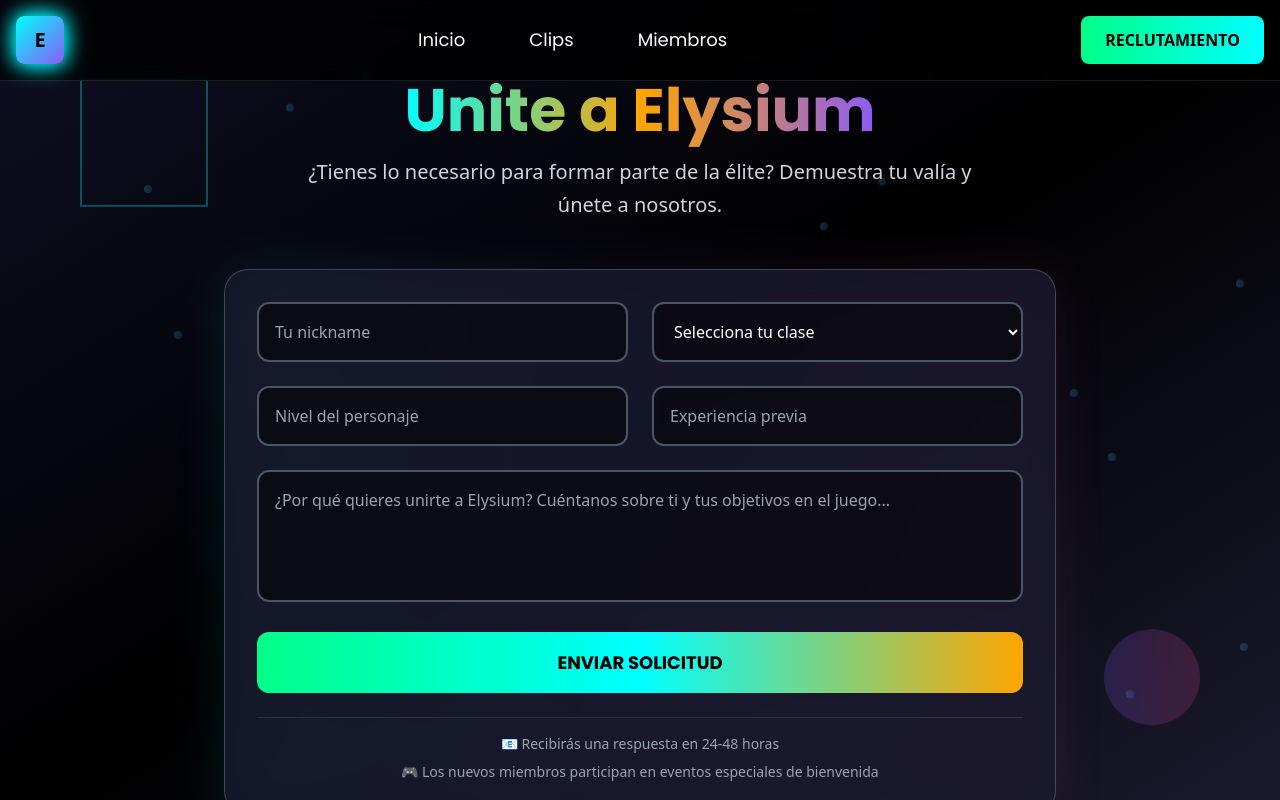
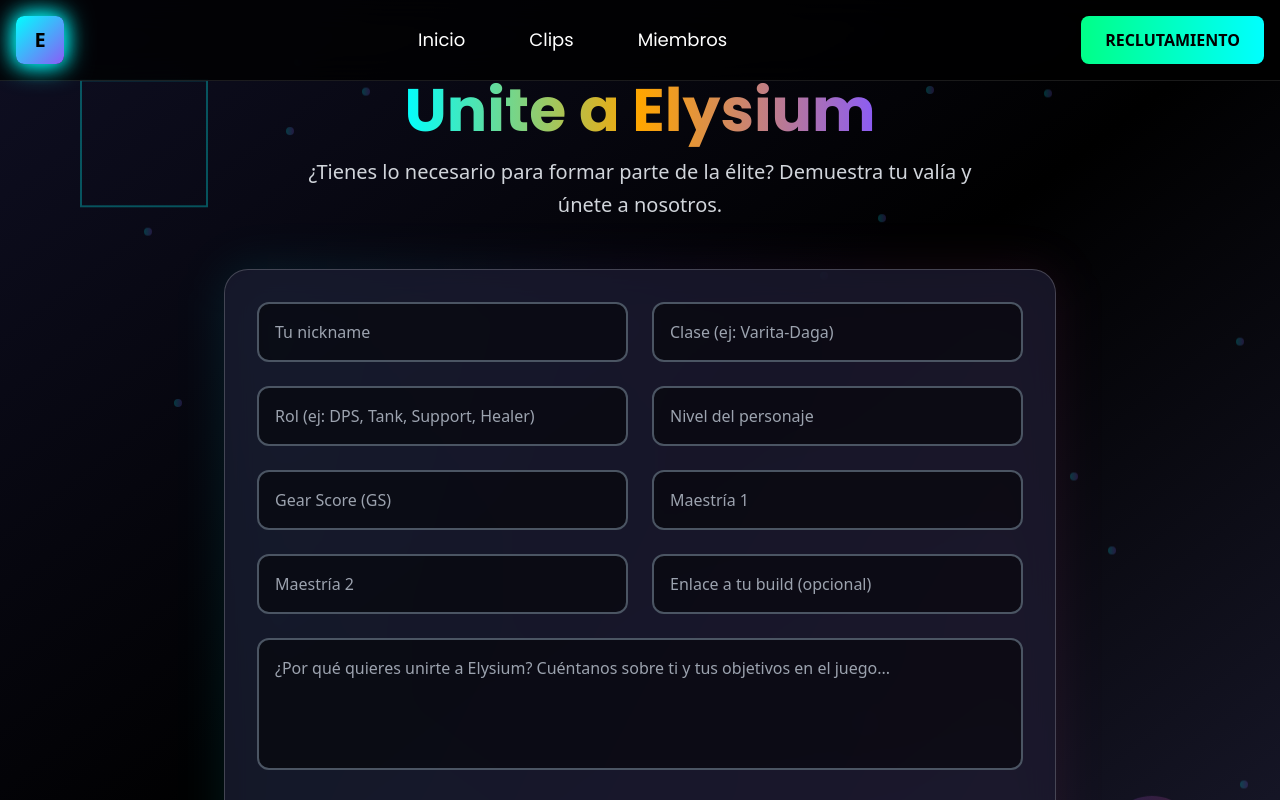
Before and after one commit to Nelkha/elysium, a React (Vite) app: page /recruitment in a window 1280 px wide. Shown: the top 800 px of the page. Built offline with nearby package versions, Linux system fonts and the light colour scheme.

Commit message:
agregada configuracion de firebase, funcionalidad envio de solicitudes

```diff
--- a/package.json
+++ b/package.json
@@ -9,6 +9,7 @@
   },
   "dependencies": {
     "@fontsource/poppins": "^5.2.6",
+    "firebase": "^11.9.0",
     "framer-motion": "^12.16.0",
     "lucide-react": "^0.513.0",
     "react": "^18.2.0",
--- a/src/components/Recruitment.jsx
+++ b/src/components/Recruitment.jsx
@@ -1,6 +1,58 @@
+import { useState } from "react";
+import { collection, addDoc, serverTimestamp } from "firebase/firestore";
+import { db } from "../firebase";
 import { motion } from 'framer-motion';
 
 export default function Recruitment() {
+  const [form, setForm] = useState({
+    nombre: "",
+    clase: "",
+    rol: "",
+    gs: "",
+    maestria1: "",
+    maestria2: "",
+    nivel: "",
+    build: "",
+    mensaje: ""
+  });
+  const [enviando, setEnviando] = useState(false);
+  const [enviado, setEnviado] = useState(false);
+
+  const handleChange = e => {
+    setForm({ ...form, [e.target.name]: e.target.value });
+  };
+
+  const handleSubmit = async e => {
+    e.preventDefault();
+    setEnviando(true);
+    try {
+      await addDoc(collection(db, "solicitudes"), {
+        ...form,
+        gs: Number(form.gs),
+        maestria1: Number(form.maestria1),
+        maestria2: Number(form.maestria2),
+        nivel: Number(form.nivel),
+        fechasolicitud: serverTimestamp(),
+        estado: "pendiente"
+      });
+      setEnviado(true);
+      setForm({
+        nombre: "",
+        clase: "",
+        rol: "",
+        gs: "",
+        maestria1: "",
+        maestria2: "",
+        nivel: "",
+        build: "",
+        mensaje: ""
+      });
+    } catch (err) {
+      alert("Error al enviar la solicitud");
+    }
+    setEnviando(false);
+  };
+
   return (
     <motion.div
       initial={{ opacity: 0 }}
@@ -52,31 +104,67 @@ export default function Recruitment() {
           transition={{ delay: 0.4, duration: 0.8 }}
           className="relative"
         >
-          {/* Glowing background */}
           <div className="absolute inset-0 bg-gradient-to-r from-neon/10 via-purple/10 to-pink/10 rounded-3xl blur-xl"></div>
 
-          <form className="relative bg-cardBg/80 backdrop-blur-lg border border-white/20 p-8 rounded-3xl space-y-6">
-            {/* Form fields with modern styling */}
+          {enviado ? (
+            <div className="relative bg-cardBg/80 backdrop-blur-lg border border-white/20 p-8 rounded-3xl text-center text-neon font-bold text-2xl">
+              ¡Solicitud enviada! Te contactaremos pronto.
+            </div>
+          ) : (
+          <form
+            className="relative bg-cardBg/80 backdrop-blur-lg border border-white/20 p-8 rounded-3xl space-y-6"
+            onSubmit={handleSubmit}
+          >
             <div className="grid md:grid-cols-2 gap-6">
               <div className="group relative">
                 <input
                   className="w-full p-4 bg-black/50 border-2 border-gray-600 rounded-xl text-white placeholder-gray-400 focus:border-neon focus:outline-none transition-all duration-300 group-hover:border-gray-500"
                   type="text"
+                  name="nombre"
                   placeholder="Tu nickname"
+                  value={form.nombre}
+                  onChange={handleChange}
                   required
                 />
                 <div className="absolute inset-0 bg-gradient-to-r from-neon/20 to-purple/20 rounded-xl opacity-0 group-hover:opacity-100 transition-opacity duration-300 pointer-events-none"></div>
               </div>
+              <div className="group relative">
+                <input
+                  className="w-full p-4 bg-black/50 border-2 border-gray-600 rounded-xl text-white placeholder-gray-400 focus:border-neon focus:outline-none transition-all duration-300 group-hover:border-gray-500"
+                  type="text"
+                  name="clase"
+                  placeholder="Clase (ej: Varita-Daga)"
+                  value={form.clase}
+                  onChange={handleChange}
+                  required
+                />
+                <div className="absolute inset-0 bg-gradient-to-r from-neon/20 to-purple/20 rounded-xl opacity-0 group-hover:opacity-100 transition-opacity duration-300 pointer-events-none"></div>
+              </div>
+            </div>
 
+            <div className="grid md:grid-cols-2 gap-6">
               <div className="group relative">
-                <select className="w-full p-4 bg-black/50 border-2 border-gray-600 rounded-xl text-white focus:border-neon focus:outline-none transition-all duration-300 group-hover:border-gray-500">
-                  <option value="">Selecciona tu clase</option>
-                  <option value="warrior">Guerrero</option>
-                  <option value="mage">Mago</option>
-                  <option value="archer">Arquero</option>
-                  <option value="assassin">Asesino</option>
-                  <option value="support">Soporte</option>
-                </select>
+                <input
+                  className="w-full p-4 bg-black/50 border-2 border-gray-600 rounded-xl text-white placeholder-gray-400 focus:border-neon focus:outline-none transition-all duration-300 group-hover:border-gray-500"
+                  type="text"
+                  name="rol"
+                  placeholder="Rol (ej: DPS, Tank, Support, Healer)"
+                  value={form.rol}
+                  onChange={handleChange}
+                  required
+                />
+                <div className="absolute inset-0 bg-gradient-to-r from-neon/20 to-purple/20 rounded-xl opacity-0 group-hover:opacity-100 transition-opacity duration-300 pointer-events-none"></div>
+              </div>
+              <div className="group relative">
+                <input
+                  className="w-full p-4 bg-black/50 border-2 border-gray-600 rounded-xl text-white placeholder-gray-400 focus:border-neon focus:outline-none transition-all duration-300 group-hover:border-gray-500"
+                  type="number"
+                  name="nivel"
+                  placeholder="Nivel del personaje"
+                  value={form.nivel}
+                  onChange={handleChange}
+                  required
+                />
                 <div className="absolute inset-0 bg-gradient-to-r from-neon/20 to-purple/20 rounded-xl opacity-0 group-hover:opacity-100 transition-opacity duration-300 pointer-events-none"></div>
               </div>
             </div>
@@ -86,18 +174,49 @@ export default function Recruitment() {
                 <input
                   className="w-full p-4 bg-black/50 border-2 border-gray-600 rounded-xl text-white placeholder-gray-400 focus:border-neon focus:outline-none transition-all duration-300 group-hover:border-gray-500"
                   type="number"
-                  placeholder="Nivel del personaje"
+                  name="gs"
+                  placeholder="Gear Score (GS)"
+                  value={form.gs}
+                  onChange={handleChange}
                   required
                 />
                 <div className="absolute inset-0 bg-gradient-to-r from-neon/20 to-purple/20 rounded-xl opacity-0 group-hover:opacity-100 transition-opacity duration-300 pointer-events-none"></div>
               </div>
+              <div className="group relative">
+                <input
+                  className="w-full p-4 bg-black/50 border-2 border-gray-600 rounded-xl text-white placeholder-gray-400 focus:border-neon focus:outline-none transition-all duration-300 group-hover:border-gray-500"
+                  type="number"
+                  name="maestria1"
+                  placeholder="Maestría 1"
+                  value={form.maestria1}
+                  onChange={handleChange}
+                  required
+                />
+                <div className="absolute inset-0 bg-gradient-to-r from-neon/20 to-purple/20 rounded-xl opacity-0 group-hover:opacity-100 transition-opacity duration-300 pointer-events-none"></div>
+              </div>
+            </div>
 
+            <div className="grid md:grid-cols-2 gap-6">
+              <div className="group relative">
+                <input
+                  className="w-full p-4 bg-black/50 border-2 border-gray-600 rounded-xl text-white placeholder-gray-400 focus:border-neon focus:outline-none transition-all duration-300 group-hover:border-gray-500"
+                  type="number"
+                  name="maestria2"
+                  placeholder="Maestría 2"
+                  value={form.maestria2}
+                  onChange={handleChange}
+                  required
+                />
+                <div className="absolute inset-0 bg-gradient-to-r from-neon/20 to-purple/20 rounded-xl opacity-0 group-hover:opacity-100 transition-opacity duration-300 pointer-events-none"></div>
+              </div>
               <div className="group relative">
                 <input
                   className="w-full p-4 bg-black/50 border-2 border-gray-600 rounded-xl text-white placeholder-gray-400 focus:border-neon focus:outline-none transition-all duration-300 group-hover:border-gray-500"
                   type="text"
-                  placeholder="Experiencia previa"
-                  required
+                  name="build"
+                  placeholder="Enlace a tu build (opcional)"
+                  value={form.build}
+                  onChange={handleChange}
                 />
                 <div className="absolute inset-0 bg-gradient-to-r from-neon/20 to-purple/20 rounded-xl opacity-0 group-hover:opacity-100 transition-opacity duration-300 pointer-events-none"></div>
               </div>
@@ -107,7 +226,10 @@ export default function Recruitment() {
               <textarea
                 className="w-full p-4 bg-black/50 border-2 border-gray-600 rounded-xl text-white placeholder-gray-400 focus:border-neon focus:outline-none transition-all duration-300 resize-none group-hover:border-gray-500"
                 rows="4"
+                name="mensaje"
                 placeholder="¿Por qué quieres unirte a Elysium? Cuéntanos sobre ti y tus objetivos en el juego..."
+                value={form.mensaje}
+                onChange={handleChange}
                 required
               ></textarea>
               <div className="absolute inset-0 bg-gradient-to-r from-neon/20 to-purple/20 rounded-xl opacity-0 group-hover:opacity-100 transition-opacity duration-300 pointer-events-none"></div>
@@ -119,8 +241,11 @@ export default function Recruitment() {
               whileTap={{ scale: 0.95 }}
               className="group relative w-full bg-gradient-to-r from-verde via-neon to-dorado text-black font-bold py-4 px-8 rounded-xl text-lg transition-all duration-300 hover:shadow-2xl hover:shadow-neon/50 overflow-hidden"
               type="submit"
+              disabled={enviando}
             >
-              <span className="relative z-10 font-poppins">ENVIAR SOLICITUD</span>
+              <span className="relative z-10 font-poppins">
+                {enviando ? "Enviando..." : "ENVIAR SOLICITUD"}
+              </span>
 
               {/* Animated background */}
               <div className="absolute inset-0 bg-gradient-to-r from-dorado via-neon to-verde opacity-0 group-hover:opacity-100 transition-opacity duration-300"></div>
@@ -139,6 +264,7 @@ export default function Recruitment() {
               </p>
             </div>
           </form>
+          )}
         </motion.div>
       </div>
     </motion.div>
--- /dev/null
+++ b/src/firebase.js
@@ -0,0 +1,14 @@
+import { initializeApp } from "firebase/app";
+import { getFirestore } from "firebase/firestore";
+
+const firebaseConfig = {
+  apiKey: "AIzaSyBYkp0xZxPJWHBhBPLg1bnRxHpr9sMMIlQ",
+  authDomain: "elysium-49d7f.firebaseapp.com",
+  projectId: "elysium-49d7f",
+  storageBucket: "elysium-49d7f.firebasestorage.app",
+  messagingSenderId: "521878089412",
+  appId: "1:521878089412:web:a89645925c760d61c0a391"
+};
+
+const app = initializeApp(firebaseConfig);
+export const db = getFirestore(app);
```
Also changed, not shown: 1 other file (tests, documents, lock files or other folders).
